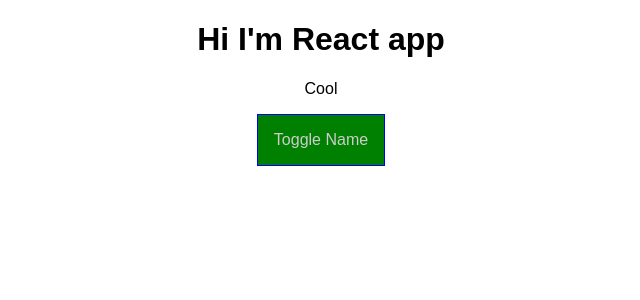
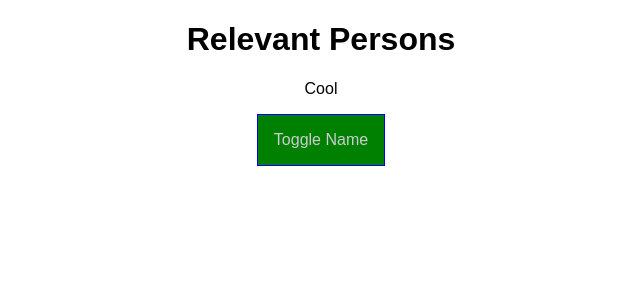
Before and after one commit to sktomov/ReactPractice, a React app: page / in a window 1280 px wide. Shown: the top 300 px of the page, without its empty margins (319-959 px from the left). Built offline with nearby package versions, Linux system fonts and the light colour scheme.

Commit message:
passing props from App to other components

```diff
--- a/src/components/Cockpit/Cockpit.js
+++ b/src/components/Cockpit/Cockpit.js
@@ -17,7 +17,7 @@ const cockpit = (props) => {
 
     return(
         <div className={classes.Cockpit}>
-          <h1>Hi I'm React app</h1>
+          <h1>{props.title}</h1>
           <p className={assignedClasses.join(' ')}>Cool</p>
           <button className={btnClass}
            onClick={props.showNamesHandler}>Toggle Name</button>
--- a/src/containers/App.js
+++ b/src/containers/App.js
@@ -51,7 +51,7 @@ class App extends Component {
 
     return (
         <div className={classes.App}>
-            <Cockpit persons={this.state.persons} showNamesHandler={this.showNamesHandler} showNames={this.state.showNames} />
+            <Cockpit title={this.props.title} persons={this.state.persons} showNamesHandler={this.showNamesHandler} showNames={this.state.showNames} />
            {persons}
         </div>
     );
--- a/src/index.js
+++ b/src/index.js
@@ -4,5 +4,5 @@ import './index.css';
 import App from './containers/App';
 import registerServiceWorker from './registerServiceWorker';
 
-ReactDOM.render(<App />, document.getElementById('root'));
+ReactDOM.render(<App title="Relevant Persons"/>, document.getElementById('root'));
 registerServiceWorker();
```
